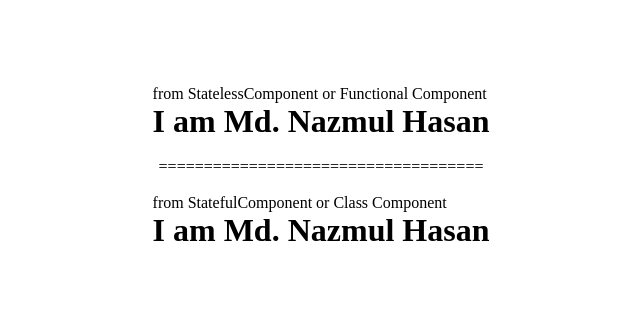
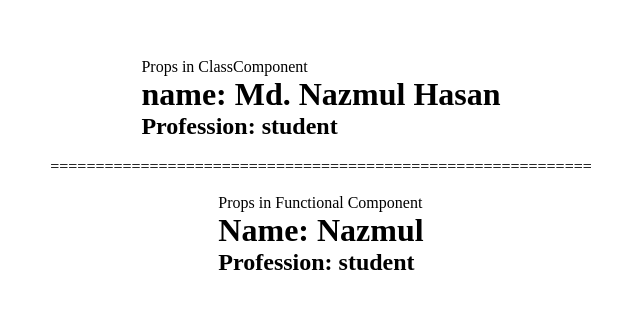
Before and after one commit to Nazmul1582/practice-react, a React (Create React App) app: page / in a window 1280 px wide. Shown: the part 233-542 px from the top of the page, without its empty margins (319-959 px from the left). Built offline with nearby package versions, Linux system fonts and the light colour scheme; the HTML template or start-up script is replaced by a standard one.

Commit message:
props in react js

```diff
--- a/src/App.js
+++ b/src/App.js
@@ -1,14 +1,14 @@
-import StatefulComponent from "./components/StatefulComponent";
-import StatelessComponent from "./components/StatelessComponent";
+import ClassComponent from "./components/ClassComponent";
+import FunctionalComponent from "./components/FunctionalComponent";
 
 function App() {
   return (
     <div className="wrapper">
-      <StatelessComponent />
+      <ClassComponent profession="student" />
       <br />
-      <p>====================================</p>
+      <p>============================================================</p>
       <br />
-      <StatefulComponent />
+      <FunctionalComponent myself={{ name: "Nazmul", profession: "student" }} />
     </div>
   );
 }
--- /dev/null
+++ b/src/components/ClassComponent.js
@@ -0,0 +1,22 @@
+import { Component } from "react";
+
+export default class ClassComponent extends Component {
+  constructor(props) {
+    super(props);
+
+    this.state = {
+      name: "Md. Nazmul Hasan",
+    };
+  }
+  render() {
+    console.log("from ClassComponent", this.props);
+
+    return (
+      <div>
+        <p>Props in ClassComponent</p>
+        <h1>name: {this.state.name}</h1>
+        <h2>Profession: {this.props.profession}</h2>
+      </div>
+    );
+  }
+}
--- /dev/null
+++ b/src/components/FunctionalComponent.js
@@ -0,0 +1,14 @@
+import React from "react";
+
+function FunctionalComponent(props) {
+  console.log("from FunctionalComponent", props);
+  return (
+    <div>
+      <p>Props in Functional Component</p>
+      <h1>Name: {props.myself.name}</h1>
+      <h2>Profession: {props.myself.profession}</h2>
+    </div>
+  );
+}
+
+export default FunctionalComponent;
--- a/src/components/StatefulComponent.js
+++ /dev/null
@@ -1,19 +0,0 @@
-import { Component } from "react";
-
-export default class StatefulComponent extends Component {
-  constructor(props) {
-    super(props);
-
-    this.state = {
-      name: "Md. Nazmul Hasan",
-    };
-  }
-  render() {
-    return (
-      <div>
-        <p>from StatefulComponent or Class Component</p>
-        <h1>I am {this.state.name}</h1>
-      </div>
-    );
-  }
-}
--- a/src/components/StatelessComponent.js
+++ /dev/null
@@ -1,15 +0,0 @@
-import React from "react";
-
-function StatelessComponent() {
-  const myself = {
-    name: "Md. Nazmul Hasan",
-  };
-  return (
-    <div>
-      <p>from StatelessComponent or Functional Component</p>
-      <h1>I am {myself.name}</h1>
-    </div>
-  );
-}
-
-export default StatelessComponent;
```
Also changed, not shown: src/assets/props.png (added), 1 other file (tests, documents, lock files or other folders).
